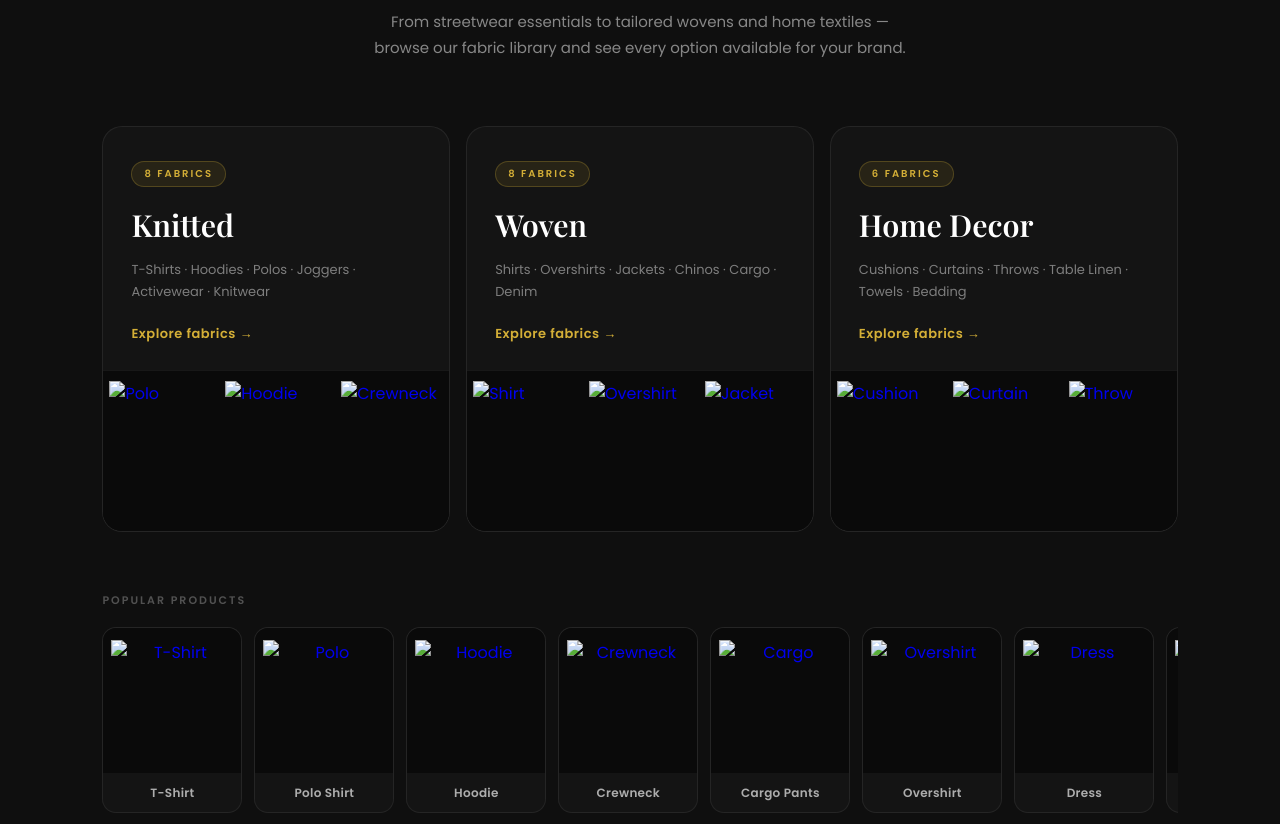
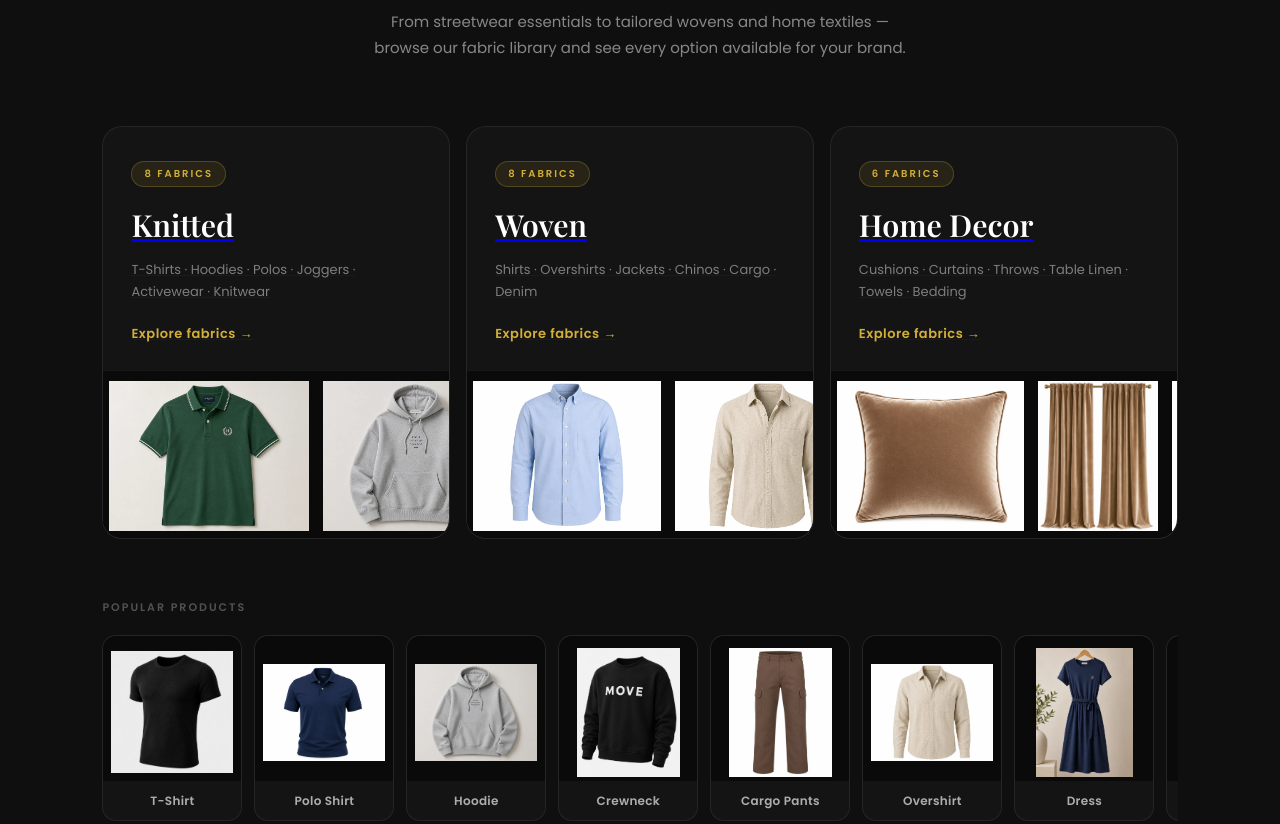
Before and after one commit to AakankshBhandari/AuramTexFab, a plain HTML site: page index.html in a window 1280 px wide. Shown: the part 1620-2444 px from the top of the page. Drawn offline with nearby package versions, Linux system fonts and the light colour scheme.

Commit message:
upgrade image assets to WebP and enhance collection category layout with horizontal scrolling and updated styling.

```diff
--- a/index.html
+++ b/index.html
@@ -94,63 +94,84 @@
 
       <div class="collection-cats">
 
-        <a href="catalogue/index.html" class="ccat">
+        <div class="ccat">
+          <a href="catalogue/index.html" class="ccat-link-wrap">
             <div class="ccat-top">
               <span class="ccat-tag">8 Fabrics</span>
               <h3>Knitted</h3>
               <p>T-Shirts · Hoodies · Polos · Joggers · Activewear · Knitwear</p>
               <span class="ccat-cta">Explore fabrics →</span>
             </div>
+          </a>
           <div class="ccat-imgs">
-            <img src="catalogue/images/polo.png" alt="Polo">
-            <img src="catalogue/images/hooodie.png" alt="Hoodie">
-            <img src="catalogue/images/heavyweight crew neck.png" alt="Crewneck">
+            <a href="catalogue/index.html" class="ccat-img-link"><img src="catalogue/images/polo.webp" alt="Polo"></a>
+            <a href="catalogue/index.html" class="ccat-img-link"><img src="catalogue/images/hooodie.webp" alt="Hoodie"></a>
+            <a href="catalogue/index.html" class="ccat-img-link"><img src="catalogue/images/heavyweight_crew_neck.webp" alt="Crewneck"></a>
+            <a href="catalogue/index.html" class="ccat-img-link"><img src="catalogue/images/ribknit_tshirt.webp" alt="Rib Knit T-Shirt"></a>
+            <a href="catalogue/index.html" class="ccat-img-link"><img src="catalogue/images/tshirt_waffleknit.webp" alt="Waffle Knit T-Shirt"></a>
+            <a href="catalogue/index.html" class="ccat-img-link"><img src="catalogue/images/frenchterry_joggers.webp" alt="French Terry Joggers"></a>
+            <a href="catalogue/index.html" class="ccat-img-link"><img src="catalogue/images/activewear_interlock.webp" alt="Activewear Interlock"></a>
+            <a href="catalogue/index.html" class="ccat-img-link"><img src="catalogue/images/loungewear.webp" alt="Loungewear"></a>
           </div>
-        </a>
+        </div>
 
-        <a href="catalogue/index.html" class="ccat">
+        <div class="ccat">
+          <a href="catalogue/index.html" class="ccat-link-wrap">
             <div class="ccat-top">
               <span class="ccat-tag">8 Fabrics</span>
               <h3>Woven</h3>
               <p>Shirts · Overshirts · Jackets · Chinos · Cargo · Denim</p>
               <span class="ccat-cta">Explore fabrics →</span>
             </div>
+          </a>
           <div class="ccat-imgs">
-            <img src="catalogue/images/shirt_oxford.png" alt="Shirt">
-            <img src="catalogue/images/overshirt_linen.png" alt="Overshirt">
-            <img src="catalogue/images/jacket_canvas.png" alt="Jacket">
+            <a href="catalogue/index.html" class="ccat-img-link"><img src="catalogue/images/shirt_oxford.webp" alt="Oxford Shirt"></a>
+            <a href="catalogue/index.html" class="ccat-img-link"><img src="catalogue/images/Linen_shirt.webp" alt="Linen Shirt"></a>
+            <a href="catalogue/index.html" class="ccat-img-link"><img src="catalogue/images/overshirt_linen.webp" alt="Linen Overshirt"></a>
+            <a href="catalogue/index.html" class="ccat-img-link"><img src="catalogue/images/jacket_canvas.webp" alt="Canvas Jacket"></a>
+            <a href="catalogue/index.html" class="ccat-img-link"><img src="catalogue/images/denim_jecket.webp" alt="Denim Jacket"></a>
+            <a href="catalogue/index.html" class="ccat-img-link"><img src="catalogue/images/cargo_twill.webp" alt="Twill Cargo Pants"></a>
+            <a href="catalogue/index.html" class="ccat-img-link"><img src="catalogue/images/chino_twill.webp" alt="Twill Chinos"></a>
+            <a href="catalogue/index.html" class="ccat-img-link"><img src="catalogue/images/blazer_linen.webp" alt="Linen Blazer"></a>
           </div>
-        </a>
+        </div>
 
-        <a href="catalogue/index.html" class="ccat">
+        <div class="ccat">
+          <a href="catalogue/index.html" class="ccat-link-wrap">
             <div class="ccat-top">
               <span class="ccat-tag">6 Fabrics</span>
               <h3>Home Decor</h3>
               <p>Cushions · Curtains · Throws · Table Linen · Towels · Bedding</p>
               <span class="ccat-cta">Explore fabrics →</span>
             </div>
+          </a>
           <div class="ccat-imgs">
-            <img src="catalogue/images/cushion_velvet.png" alt="Cushion">
-            <img src="catalogue/images/curtain_velvet.png" alt="Curtain">
-            <img src="catalogue/images/throw_velvet.png" alt="Throw">
+            <a href="catalogue/index.html" class="ccat-img-link"><img src="catalogue/images/cushion_velvet.webp" alt="Velvet Cushion"></a>
+            <a href="catalogue/index.html" class="ccat-img-link"><img src="catalogue/images/curtain_velvet.webp" alt="Velvet Curtain"></a>
+            <a href="catalogue/index.html" class="ccat-img-link"><img src="catalogue/images/throw_velvet.webp" alt="Velvet Throw"></a>
+            <a href="catalogue/index.html" class="ccat-img-link"><img src="catalogue/images/bed_linen.webp" alt="Bed Linen"></a>
+            <a href="catalogue/index.html" class="ccat-img-link"><img src="catalogue/images/towel_terry.webp" alt="Terry Towel"></a>
+            <a href="catalogue/index.html" class="ccat-img-link"><img src="catalogue/images/tablemat_linen.webp" alt="Linen Tablemat"></a>
+            <a href="catalogue/index.html" class="ccat-img-link"><img src="catalogue/images/cushion_felt.webp" alt="Felt Cushion"></a>
+            <a href="catalogue/index.html" class="ccat-img-link"><img src="catalogue/images/pillowcover_velvet.webp" alt="Velvet Pillowcover"></a>
           </div>
-        </a>
+        </div>
 
       </div>
 
       <div class="pstrip-wrap">
         <div class="pstrip-label">Popular Products</div>
         <div class="product-strip">
-          <a href="catalogue/index.html" class="pstrip-item"><img src="catalogue/images/ribknit tshirt.png" alt="T-Shirt"><span>T-Shirt</span></a>
-          <a href="catalogue/index.html" class="pstrip-item"><img src="catalogue/images/polo interlock.png" alt="Polo"><span>Polo Shirt</span></a>
-          <a href="catalogue/index.html" class="pstrip-item"><img src="catalogue/images/hooodie.png" alt="Hoodie"><span>Hoodie</span></a>
-          <a href="catalogue/index.html" class="pstrip-item"><img src="catalogue/images/heavyweight crew neck.png" alt="Crewneck"><span>Crewneck</span></a>
-          <a href="catalogue/index.html" class="pstrip-item"><img src="catalogue/images/cargo_twill.png" alt="Cargo"><span>Cargo Pants</span></a>
-          <a href="catalogue/index.html" class="pstrip-item"><img src="catalogue/images/overshirt_linen.png" alt="Overshirt"><span>Overshirt</span></a>
-          <a href="catalogue/index.html" class="pstrip-item"><img src="catalogue/images/dress.png" alt="Dress"><span>Dress</span></a>
-          <a href="catalogue/index.html" class="pstrip-item"><img src="catalogue/images/frenchterry_joggers.png" alt="Joggers"><span>Joggers</span></a>
-          <a href="catalogue/index.html" class="pstrip-item"><img src="catalogue/images/jacket_canvas.png" alt="Jacket"><span>Jacket</span></a>
-          <a href="catalogue/index.html" class="pstrip-item"><img src="catalogue/images/loungewear.png" alt="Loungewear"><span>Loungewear</span></a>
+          <a href="catalogue/index.html" class="pstrip-item"><img src="catalogue/images/ribknit_tshirt.webp" alt="T-Shirt"><span>T-Shirt</span></a>
+          <a href="catalogue/index.html" class="pstrip-item"><img src="catalogue/images/polo_interlock.webp" alt="Polo"><span>Polo Shirt</span></a>
+          <a href="catalogue/index.html" class="pstrip-item"><img src="catalogue/images/hooodie.webp" alt="Hoodie"><span>Hoodie</span></a>
+          <a href="catalogue/index.html" class="pstrip-item"><img src="catalogue/images/heavyweight_crew_neck.webp" alt="Crewneck"><span>Crewneck</span></a>
+          <a href="catalogue/index.html" class="pstrip-item"><img src="catalogue/images/cargo_twill.webp" alt="Cargo"><span>Cargo Pants</span></a>
+          <a href="catalogue/index.html" class="pstrip-item"><img src="catalogue/images/overshirt_linen.webp" alt="Overshirt"><span>Overshirt</span></a>
+          <a href="catalogue/index.html" class="pstrip-item"><img src="catalogue/images/dress.webp" alt="Dress"><span>Dress</span></a>
+          <a href="catalogue/index.html" class="pstrip-item"><img src="catalogue/images/frenchterry_joggers.webp" alt="Joggers"><span>Joggers</span></a>
+          <a href="catalogue/index.html" class="pstrip-item"><img src="catalogue/images/jacket_canvas.webp" alt="Jacket"><span>Jacket</span></a>
+          <a href="catalogue/index.html" class="pstrip-item"><img src="catalogue/images/loungewear.webp" alt="Loungewear"><span>Loungewear</span></a>
         </div>
       </div>
 
```
Lines whose indentation alone changed are shown as unchanged.
